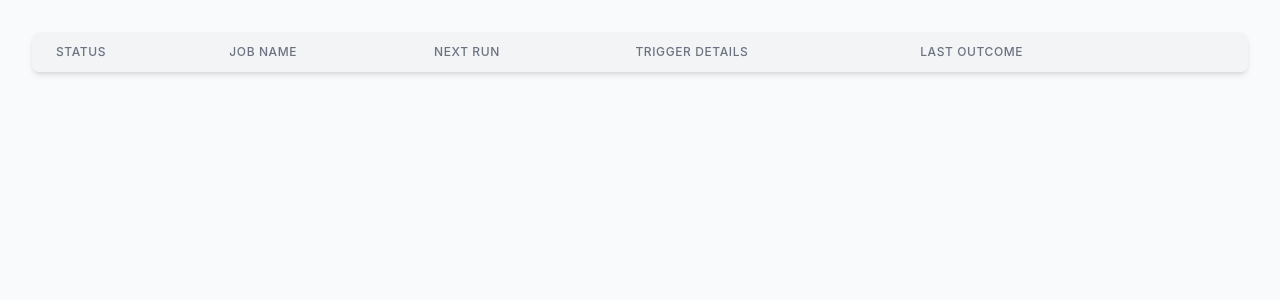
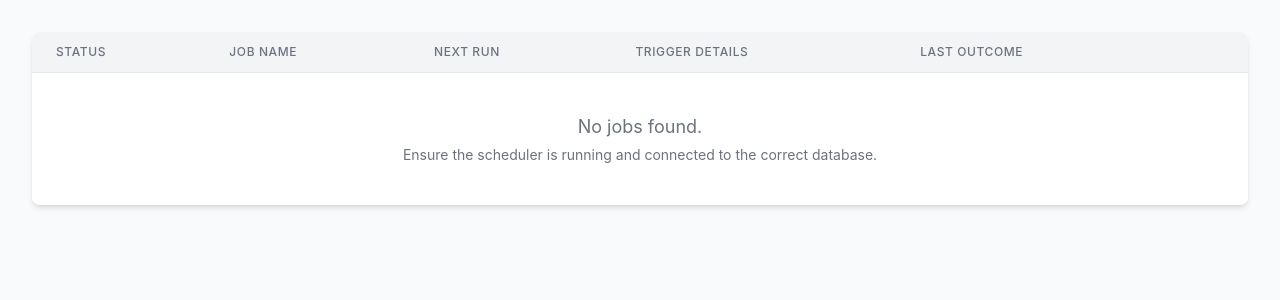
Before and after one commit to kshrutika-20/celery_job_scheduler, a Python web app: template GenericScheduler/templates/index.html in a window 1280 px wide. Shown: the part 96-396 px from the top of the page. Run offline with Jinja, Linux system fonts and the light colour scheme; the template is opened without the code that fills it, so the values that code supplies are empty; some libraries are stand-ins or nearby versions.

Commit message:
Updated the scheduler code

```diff
--- a/GenericScheduler/api_server.py
+++ b/GenericScheduler/api_server.py
@@ -1,4 +1,5 @@
 import requests
+import logging
 from fastapi import FastAPI, HTTPException, Request
 from fastapi.responses import HTMLResponse
 from fastapi.templating import Jinja2Templates
@@ -46,6 +47,11 @@ async def resume_job_endpoint(job_id: str):
     """Forwards a resume command to the scheduler pod."""
     return forward_request_to_scheduler("post", f"/control/resume/{job_id}")
 
+@app.post("/api/jobs/{job_id}/trigger")
+async def trigger_job_endpoint(job_id: str):
+    """Forwards a trigger command to the scheduler pod."""
+    return forward_request_to_scheduler("post", f"/control/trigger/{job_id}")
+
 @app.delete("/api/jobs/{job_id}")
 async def delete_job_endpoint(job_id: str):
     """Forwards a delete command to the scheduler pod."""
--- a/GenericScheduler/templates/index.html
+++ b/GenericScheduler/templates/index.html
@@ -39,6 +39,7 @@
                         </tr>
                     </thead>
                     <tbody class="bg-white divide-y divide-gray-200">
+                        {% if jobs %}
                             {% for job in jobs %}
                             <tr>
                                 <td class="px-6 py-4 whitespace-nowrap">
@@ -67,12 +68,21 @@
                                     </span>
                                 </td>
                                 <td class="px-6 py-4 whitespace-nowrap text-right text-sm font-medium">
+                                    <button onclick="manageJob('{{ job.id }}', 'trigger')" class="text-blue-600 hover:text-blue-900 mr-3" title="Trigger Now"><i class="fas fa-bolt fa-lg"></i></button>
                                     <button onclick="manageJob('{{ job.id }}', 'pause')" class="text-yellow-600 hover:text-yellow-900 mr-3" title="Pause"><i class="fas fa-pause-circle fa-lg"></i></button>
                                     <button onclick="manageJob('{{ job.id }}', 'resume')" class="text-green-600 hover:text-green-900 mr-3" title="Resume"><i class="fas fa-play-circle fa-lg"></i></button>
                                     <button onclick="manageJob('{{ job.id }}', 'delete')" class="text-red-600 hover:text-red-900" title="Delete"><i class="fas fa-trash-alt fa-lg"></i></button>
                                 </td>
                             </tr>
                             {% endfor %}
+                        {% else %}
+                            <tr>
+                                <td colspan="6" class="text-center py-10 px-6 text-gray-500">
+                                    <p class="text-lg">No jobs found.</p>
+                                    <p class="text-sm mt-1">Ensure the scheduler is running and connected to the correct database.</p>
+                                </td>
+                            </tr>
+                        {% endif %}
                     </tbody>
                 </table>
             </div>
@@ -93,8 +103,11 @@
                 const response = await fetch(url, { method: method });
                 const result = await response.json();
                 if (response.ok) {
-                    alert(result.message);
+                    alert(result.message || `Job '${jobId}' ${result.status}.`);
+                    // Don't reload for trigger, as it's a one-off action
+                    if (action !== 'trigger') {
                         location.reload();
+                    }
                 } else {
                     alert(`Error: ${result.detail}`);
                 }
```
Also changed, not shown: GenericScheduler/main.py (+23 -1 lines). Lines whose indentation alone changed are shown as unchanged.
